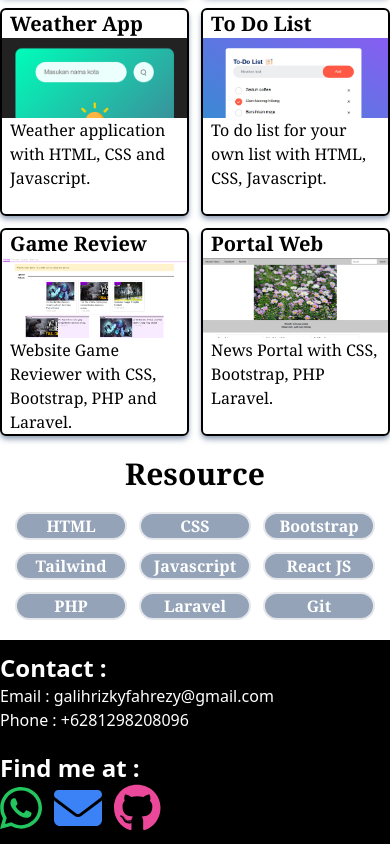
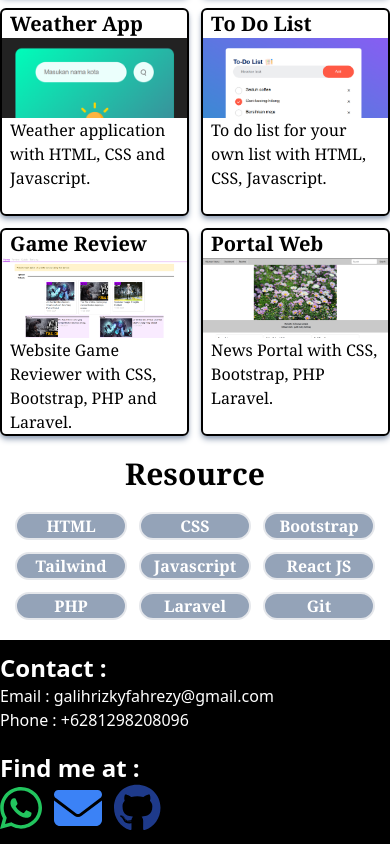
Before and after one commit to GalihRizkyFahrezy/Portofolio, a React (Vite) app: page / in a window 390 px wide. Shown: the part 1692-2536 px from the top of the page. Built offline with nearby package versions, Linux system fonts and the light colour scheme.

Commit message:
commit 009

```diff
--- a/src/components/Footer.jsx
+++ b/src/components/Footer.jsx
@@ -34,7 +34,7 @@ export default function Footer(){
                             {iconEmail}
                         </a>
 
-                        <a className="md:text-white md:hover:text-pink-500 text-pink-500" href="https://github.com/GalihRizkyFahrezy" target="_blank">
+                        <a className="md:text-white md:hover:text-blue-900 text-blue-900" href="https://github.com/GalihRizkyFahrezy" target="_blank">
                             {iconGithub}
                         </a>
                     </div>
```
